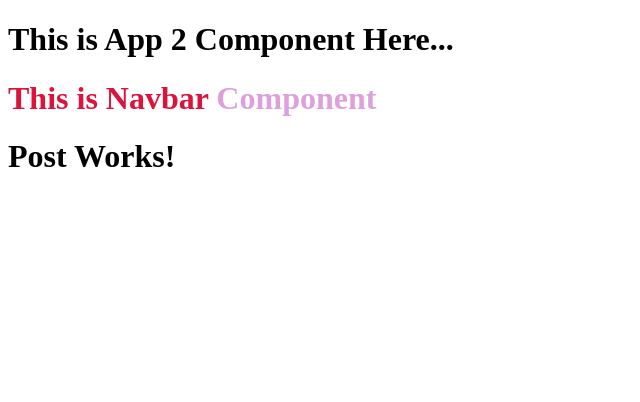
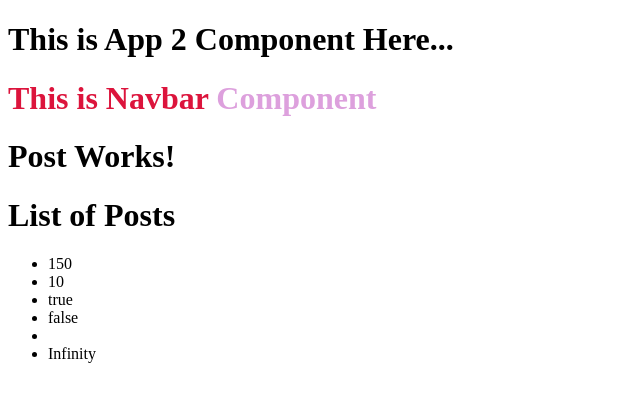
Before and after one commit to manishsajandasani/octacademy-angular, an Angular app: page / in a window 1280 px wide. Shown: the top 402 px of the page, without its empty margins (0-640 px from the left). Built offline with nearby package versions, Linux system fonts and the light colour scheme.

Commit message:
learnt data binding aka string interpolation

```diff
--- a/src/app/post/post.component.html
+++ b/src/app/post/post.component.html
@@ -1 +1,16 @@
 <h1>Post Works!</h1>
+
+<h1>
+  <!-- Here we created the scope in order to use the variable -->
+  <!-- This is what we call Data Binding in Angular -->
+  {{ title }}
+</h1>
+
+<ul>
+  <li>{{ 100 + 50 }}</li>
+  <li>{{ 2*5 }}</li>
+  <li>{{ null == undefined }}</li>
+  <li>{{ null === undefined }}</li>
+  <li>{{ undefined }}</li>
+  <li>{{ 3 / 0 }}</li>
+</ul>
--- a/src/app/post/post.component.ts
+++ b/src/app/post/post.component.ts
@@ -7,6 +7,8 @@ import { Component, OnInit } from '@angular/core';
 })
 
 export class PostComponent implements OnInit {
+  title: string = "List of Posts";
+
   constructor() {}
   ngOnInit() : void {
     console.log("Loaded");
```
